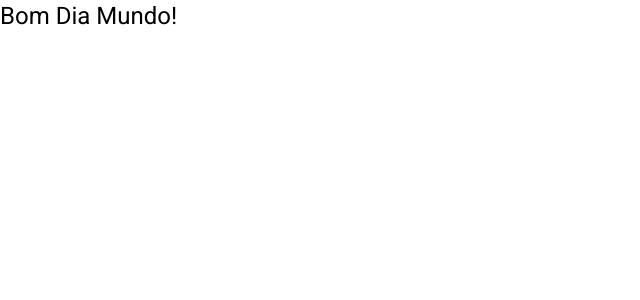
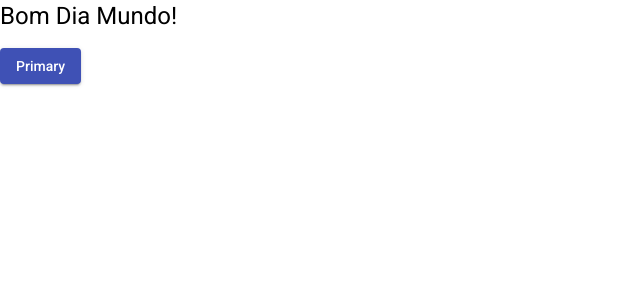
Before and after one commit to Rodrigopca42/helpdesk1, an Angular app: page / in a window 1280 px wide. Shown: the top 300 px of the page, without its empty margins (0-640 px from the left). Built offline with nearby package versions, Linux system fonts and the light colour scheme.

Commit message:
imports utilizados no projeto

```diff
--- a/src/app/app.component.html
+++ b/src/app/app.component.html
@@ -1 +1,3 @@
 <h1>Bom Dia Mundo!</h1>
+
+<button mat-raised-button color="primary">Primary</button>
```
Also changed, not shown: src/app/app.module.ts (+46 -1 lines).
